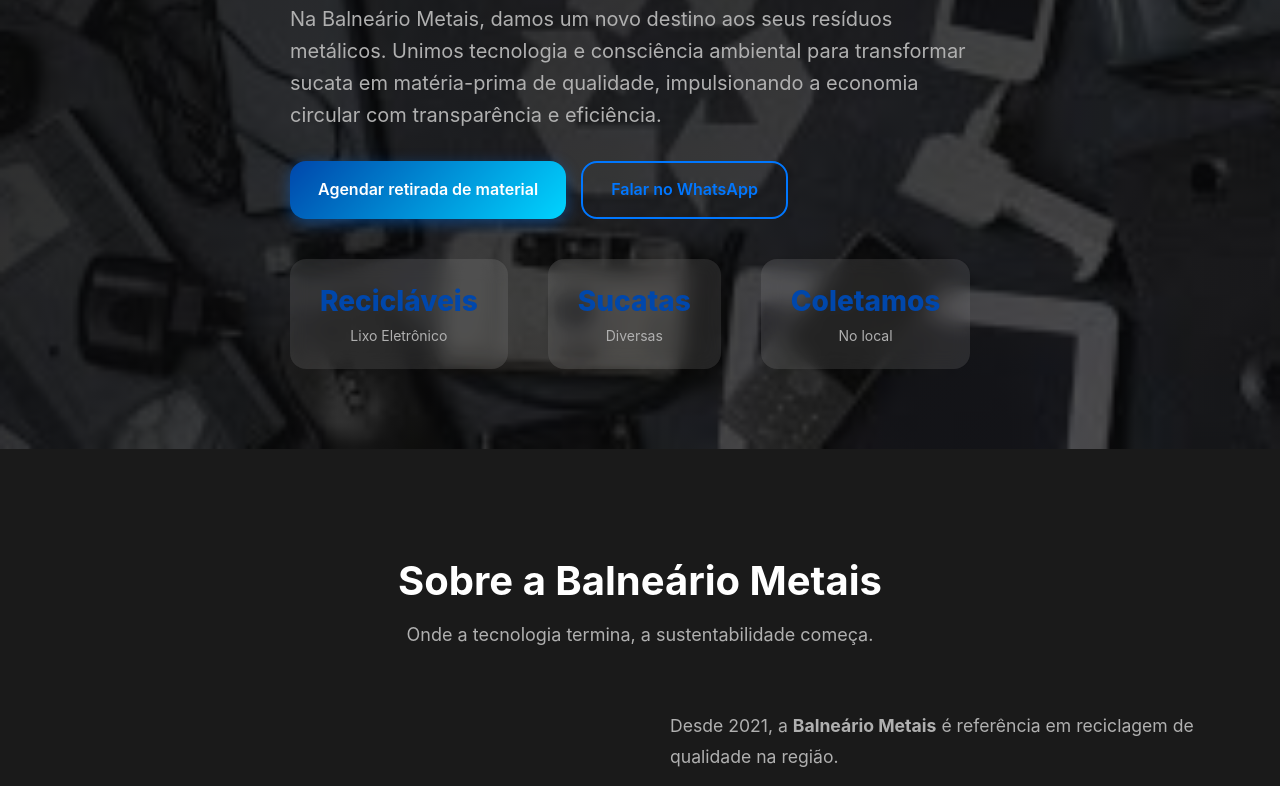
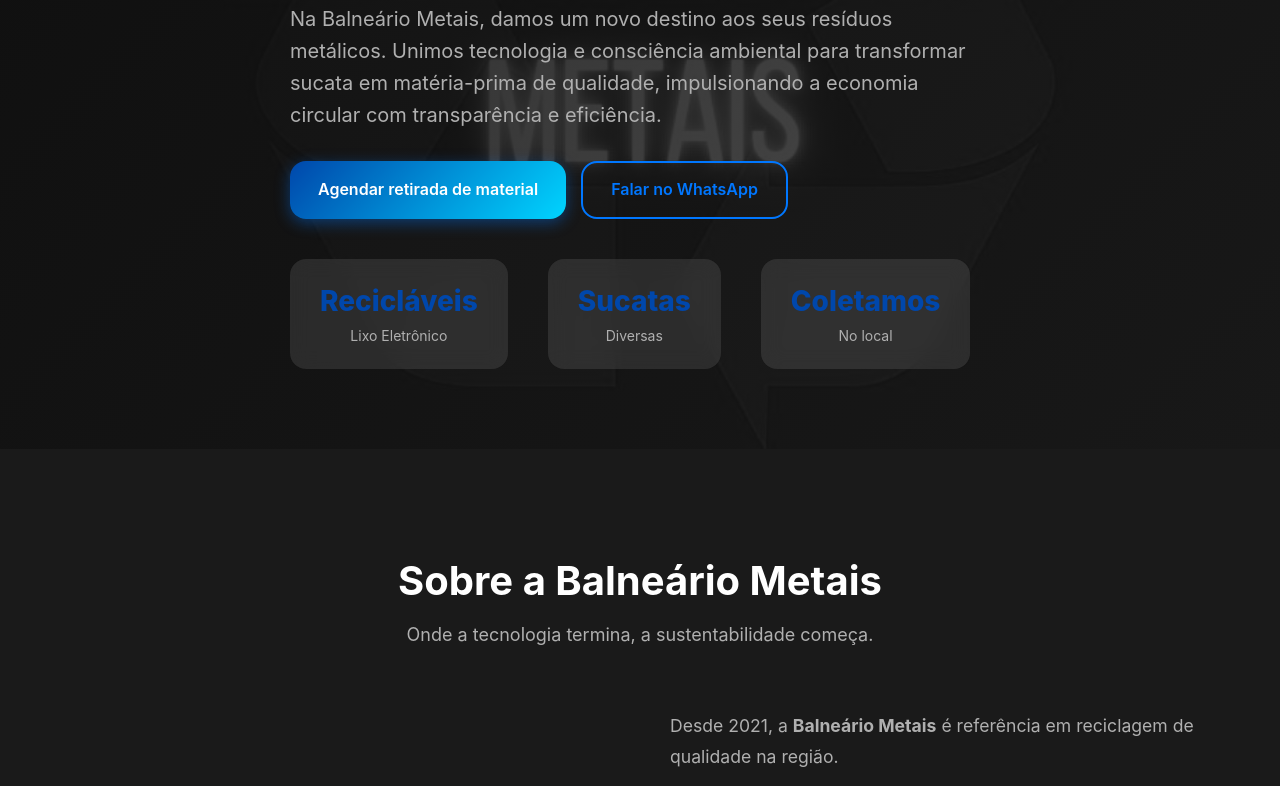
Before and after one commit to Anselmo-Rodrigo/SiteBalnearioMetais, a plain HTML site: page index.html in a window 1280 px wide. Shown: the part 413-1199 px from the top of the page. Drawn offline with Linux system fonts and the light colour scheme.

Commit message:
alterado hero-bg-image

```diff
--- a/index.html
+++ b/index.html
@@ -38,7 +38,7 @@
     <section class="hero" id="inicio">
         <div class="hero-background">
             <!-- EDITÁVEL: Imagem principal do hero -->
-            <img src="./assets/lixo-eletronico.jpg" alt="lixo eletrônico" class="hero-bg-image">
+            <img src="./assets/tela inicial.jpg" alt="lixo eletrônico" class="hero-bg-image">
             <div class="hero-overlay"></div>
         </div>
         <div class="container">
```
